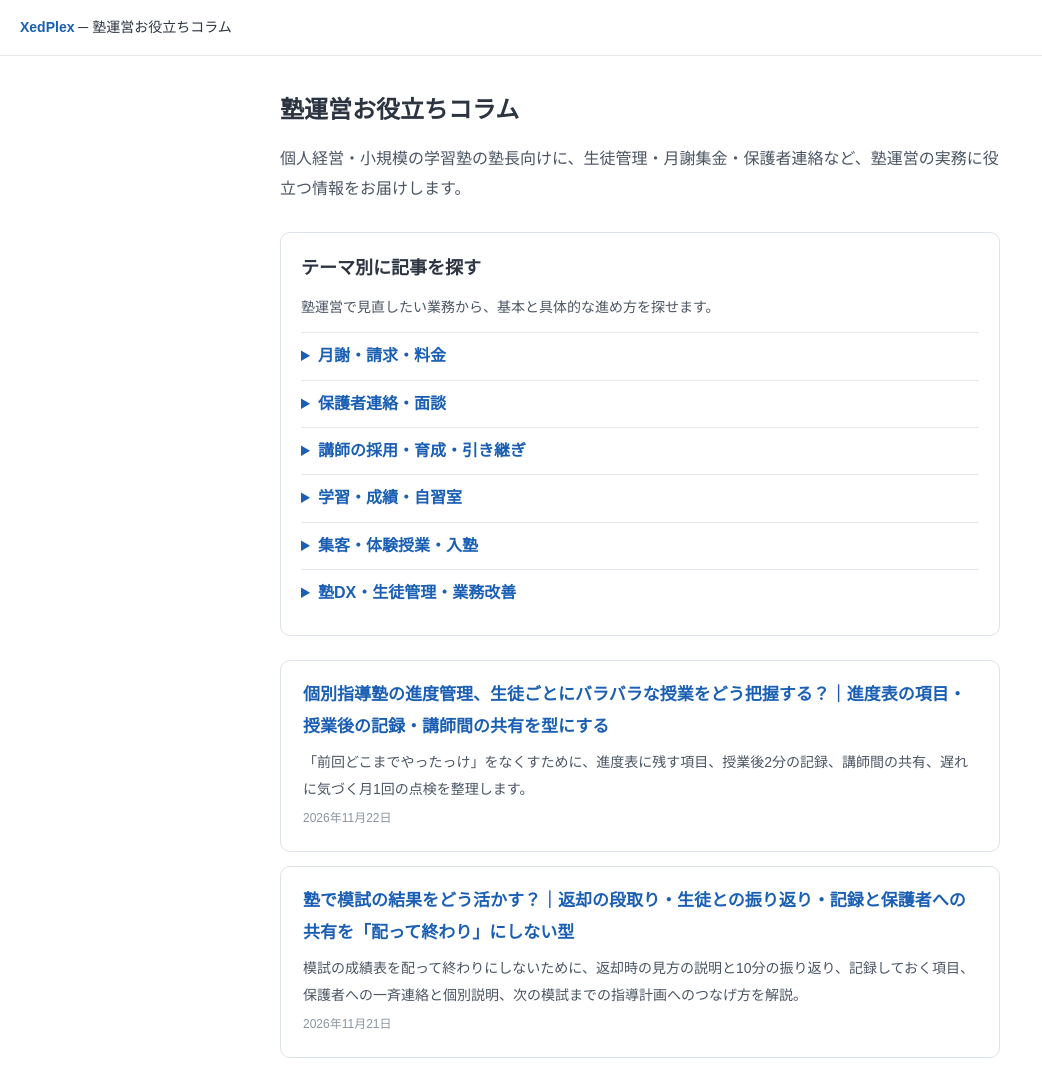
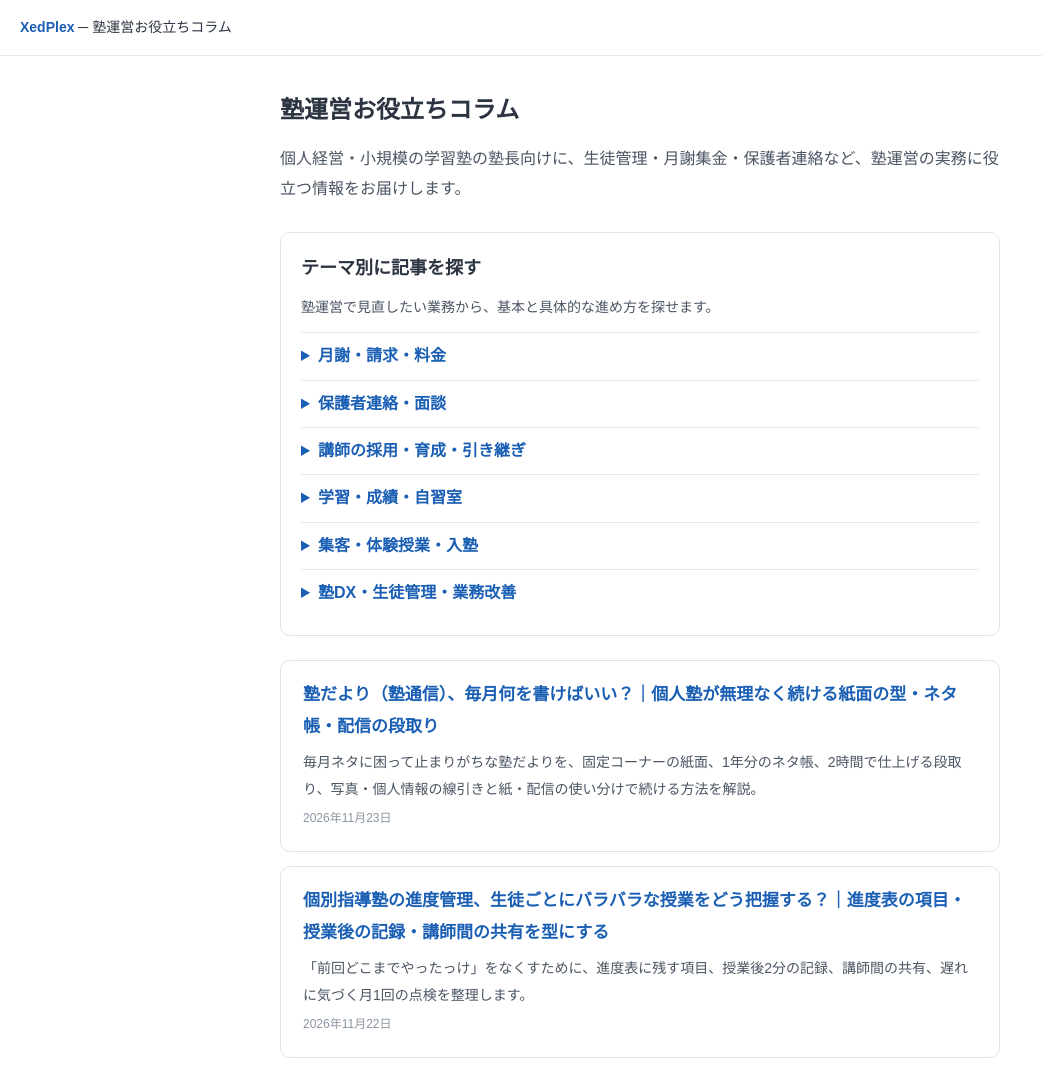
Before and after one commit to BrightGeniusSawada/xedplex-column, a plain HTML site: page index.html in a window 1280 px wide. Shown: the top 1069 px of the page, without its empty margins (0-1042 px from the left). Drawn offline with Linux system fonts and the light colour scheme.

Commit message:
記事追加: 塾だより（塾通信）、毎月何を書けばいい？（一覧・サイトマップ・アイキャッチ登録）

```diff
--- a/index.html
+++ b/index.html
@@ -96,6 +96,11 @@
 <!-- seo-topics:end -->
 
 <!-- ▼ 新しい記事はこのリストの一番上に追加してください -->
+<a class="card" href="juku-dayori-tsukurikata.html">
+  <h2>塾だより（塾通信）、毎月何を書けばいい？｜個人塾が無理なく続ける紙面の型・ネタ帳・配信の段取り</h2>
+  <p>毎月ネタに困って止まりがちな塾だよりを、固定コーナーの紙面、1年分のネタ帳、2時間で仕上げる段取り、写真・個人情報の線引きと紙・配信の使い分けで続ける方法を解説。</p>
+  <span class="date">2026年11月23日</span>
+</a>
 <a class="card" href="kobetsu-shido-shindo-kanri.html">
   <h2>個別指導塾の進度管理、生徒ごとにバラバラな授業をどう把握する？｜進度表の項目・授業後の記録・講師間の共有を型にする</h2>
   <p>「前回どこまでやったっけ」をなくすために、進度表に残す項目、授業後2分の記録、講師間の共有、遅れに気づく月1回の点検を整理します。</p>
--- a/sitemap.xml
+++ b/sitemap.xml
@@ -94,4 +94,5 @@
   <url><loc>https://column.bright-genius.jp/shinchu1-junbi-koza-unei.html</loc><lastmod>2026-11-20</lastmod></url>
   <url><loc>https://column.bright-genius.jp/moshi-kekka-katsuyo-juku.html</loc><lastmod>2026-11-21</lastmod></url>
   <url><loc>https://column.bright-genius.jp/kobetsu-shido-shindo-kanri.html</loc><lastmod>2026-11-22</lastmod></url>
+  <url><loc>https://column.bright-genius.jp/juku-dayori-tsukurikata.html</loc><lastmod>2026-11-23</lastmod></url>
 </urlset>
--- a/tools/eyecatch.json
+++ b/tools/eyecatch.json
@@ -91,5 +91,6 @@
   {"slug": "taijukusei-fukujuku-ukeire", "title": "辞めた生徒が|戻りやすい塾にするには？", "subtitle": "復塾の受け入れルールと連絡の型"},
   {"slug": "shinchu1-junbi-koza-unei", "title": "新中1準備講座、|入塾につながっていますか？", "subtitle": "募集時期・案内・面談の型"},
   {"slug": "moshi-kekka-katsuyo-juku", "title": "模試の結果、|配って終わりになっていない？", "subtitle": "返却・記録・保護者共有の型"},
-  {"slug": "kobetsu-shido-shindo-kanri", "title": "個別指導の進度、|生徒ごとに把握できている？", "subtitle": "進度表・記録・点検の型"}
+  {"slug": "kobetsu-shido-shindo-kanri", "title": "個別指導の進度、|生徒ごとに把握できている？", "subtitle": "進度表・記録・点検の型"},
+  {"slug": "juku-dayori-tsukurikata", "title": "塾だより、|毎月ネタに困っていない？", "subtitle": "紙面の型とネタ帳で続ける"}
 ]
```
